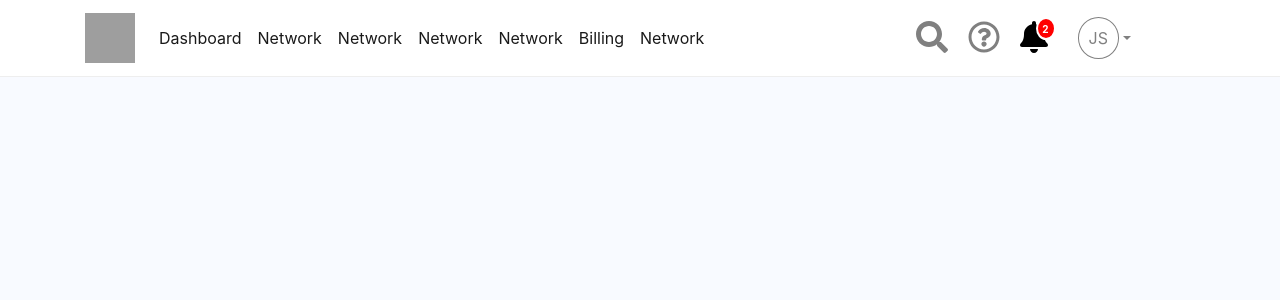
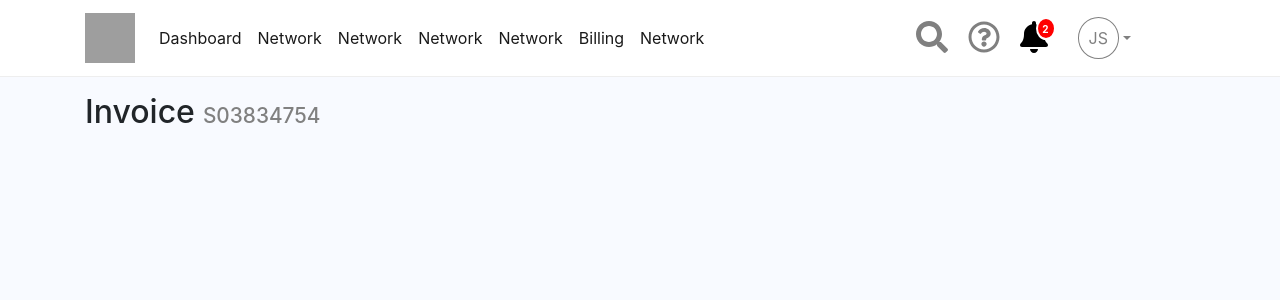
Before and after one commit to LuisRodriguezDev/Examen_React, a React (Create React App) app: page / in a window 1280 px wide. Shown: the top 300 px of the page. Built offline with nearby package versions, Linux system fonts and the light colour scheme; grey boxes are pictures that could not be loaded.

Commit message:
Añadir heading del componente

```diff
--- a/src/componentes/Invoice/Invoice.css
+++ b/src/componentes/Invoice/Invoice.css
@@ -0,0 +1,10 @@
+.Invoice {
+    margin-top: 1rem;
+}
+
+.Invoice .invoice-number {
+    color: gray;
+    font-size: 1.3rem;
+    display: inline-block;
+    margin-left: .5rem;
+}
--- a/src/componentes/Invoice/Invoice.js
+++ b/src/componentes/Invoice/Invoice.js
@@ -1,12 +1,35 @@
-import React from 'react';
+import React, { Component } from 'react';
+import $ from 'jquery';
 import './Invoice.css';
 
-const Invoice = () => {
-  return (
-    <div className="Invoice">
+class Invoice extends Component {
+  componentDidMount() {
+    $('[data-toggle="tooltip"]').tooltip();
+  }
 
-    </div>
-  );
-};
+  componentDidUpdate() {
+    $('[data-toggle="tooltip"]').tooltip();
+  }
+
+  render() {
+    return (
+      <div className="Invoice">
+        <div className="container">
+          <h2>
+            Invoice
+            <span
+              className="invoice-number"
+              data-toggle="tooltip"
+              data-placement="top"
+              title="Invoice Number"
+            >
+              S03834754
+            </span>
+          </h2>
+        </div>
+      </div>
+    );
+  }
+}
 
 export default Invoice;
```
